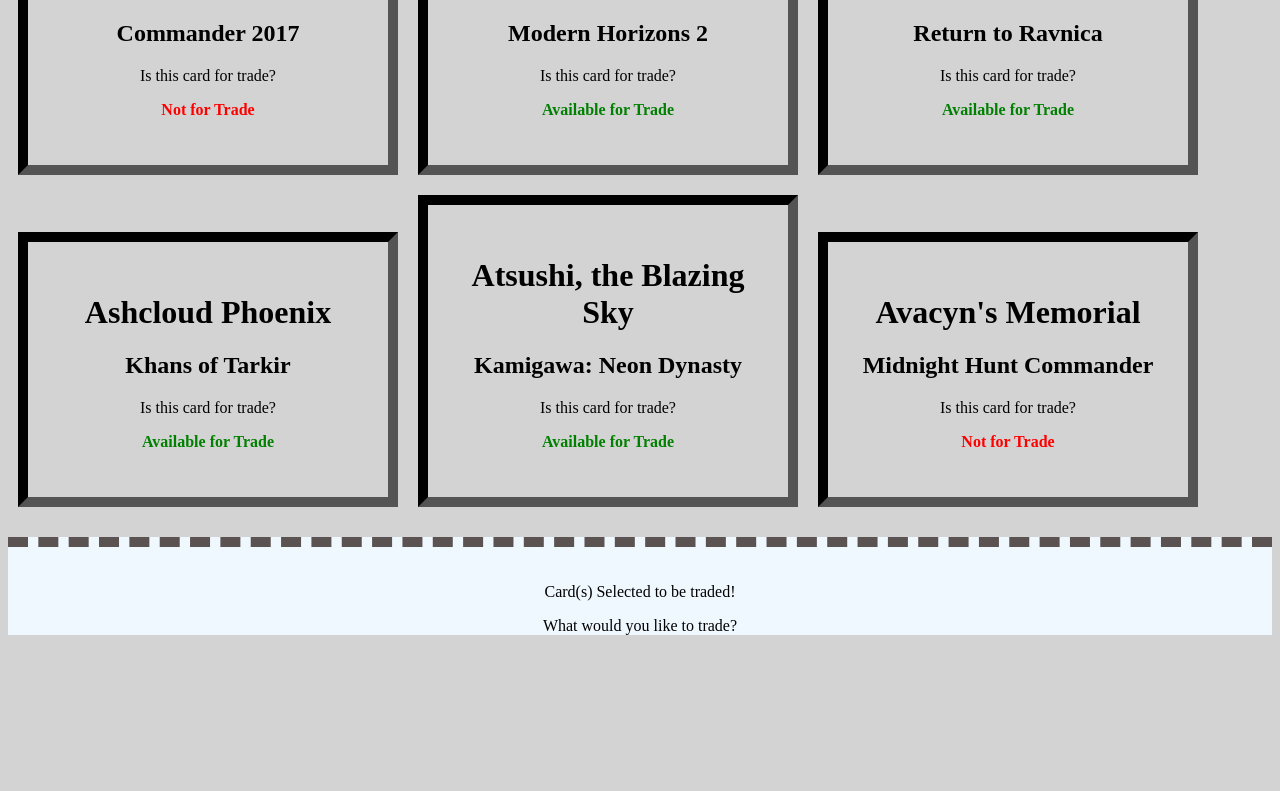
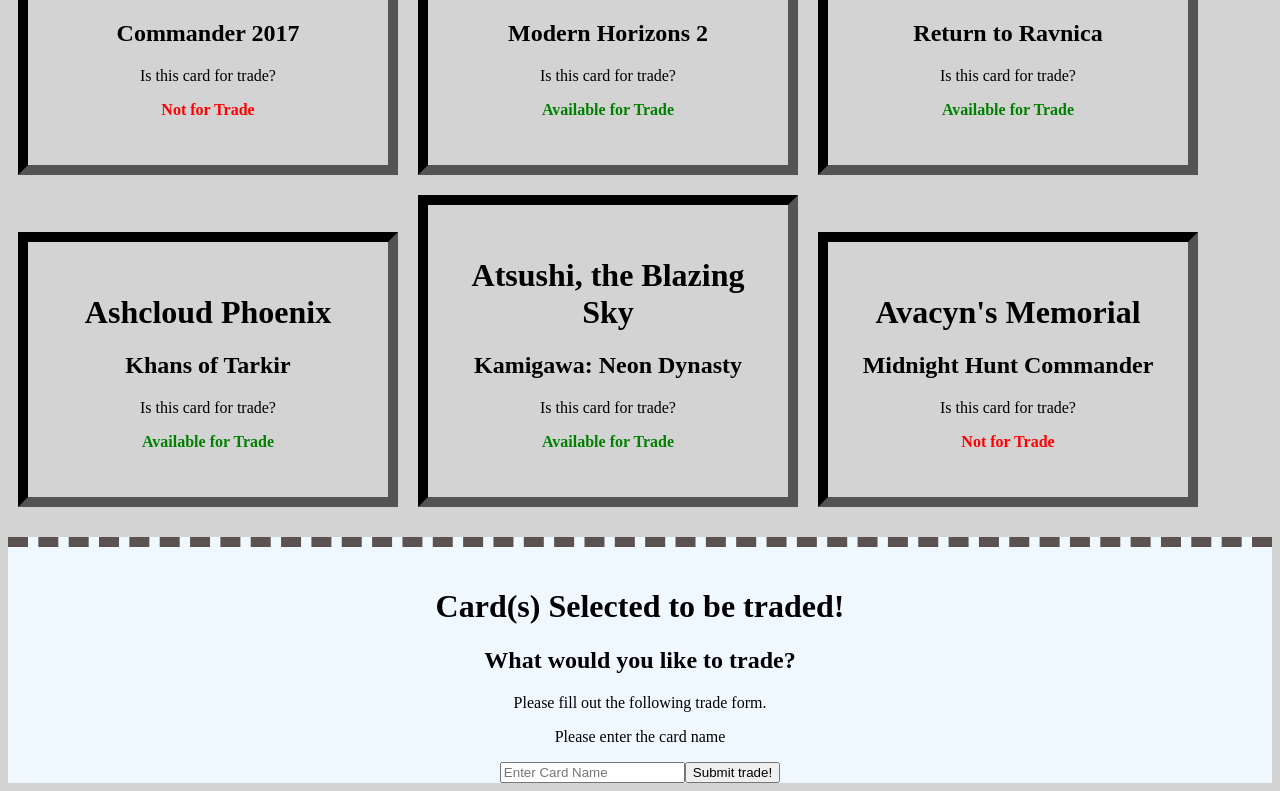
Before and after one commit to Jessieg12/Magic-Trade-Binder, a React (Create React App) app: page /maketradehome in a window 1280 px wide. Shown: the part 1341-2132 px from the top of the page. Before the commit the page ends 1992 px from the top, so only its background shows below. Built offline with nearby package versions, Linux system fonts and the light colour scheme; data requests are answered from the project's data file.

Commit message:
trying to add cardNames to POST

```diff
--- a/src/comp-css/TradingCards.css
+++ b/src/comp-css/TradingCards.css
@@ -1,7 +1,11 @@
-.trade{
- border-top: 10px dashed rgb(91, 82, 82) ;
+.trades{
+  border-top: 10px dashed rgb(91, 82, 82) ;
   text-align: center;
   background-color: aliceblue;
   margin-top: 20px;
   padding-top: 20px;
 }
+
+.selectedCards{
+  font-weight: bold;
+}
--- a/src/components/MakeTradeHome.js
+++ b/src/components/MakeTradeHome.js
@@ -1,4 +1,4 @@
-import React, { useState } from "react";
+import React, { useEffect, useState } from "react";
 import TradingCards from "./TradingCards";
 import "../comp-css/MakeTradeHome.css"
 
@@ -11,6 +11,12 @@
      setTradeCards(updatedTradeCards)
     }
 	}
+
+	useEffect(() => {
+		let newArray = []
+		let mapped = tradeCards.map((card) => newArray.push(card.cardName))
+		console.log(newArray)
+	},[tradeCards])
 
     let mappedcards= cards.map((card)=>
     <div
--- a/src/components/TradingCards.js
+++ b/src/components/TradingCards.js
@@ -1,16 +1,32 @@
-import React from "react";
+import React, { useState } from "react";
 import "../comp-css/TradingCards.css"
 
 function TradingCards({tradeCards}){
+  let [tradingCardName, setTradingCardname] = useState('')
 
   let mappedTradeCards = tradeCards.map((card) => <div key={card.id}>{card.cardName}</div>)
 
+  function handleSubmit(e){
+    e.preventDefault()
+    console.log(e)
+  }
 
   return(
-    <div className="trade">
-      <p>Card(s) Selected to be traded!</p>
+    <div className="trades">
+      <h1 className="selectedCards">Card(s) Selected to be traded!</h1>
       {mappedTradeCards}
-      <p>What would you like to trade?</p>
+      <h2>What would you like to trade?</h2>
+        <div>Please fill out the following trade form.</div>
+        <form onSubmit={handleSubmit}>
+          <p>Please enter the card name</p>
+            <input
+            type="text"
+            value={tradingCardName}
+            onChange={(e) => setTradingCardname(e.target.value)}
+            placeholder="Enter Card Name">
+          </input>
+          <input type="submit" value={'Submit trade!'}/>
+        </form>
     </div>
   )
 }
```
Also changed, not shown: 1 other file (tests, documents, lock files or other folders).
